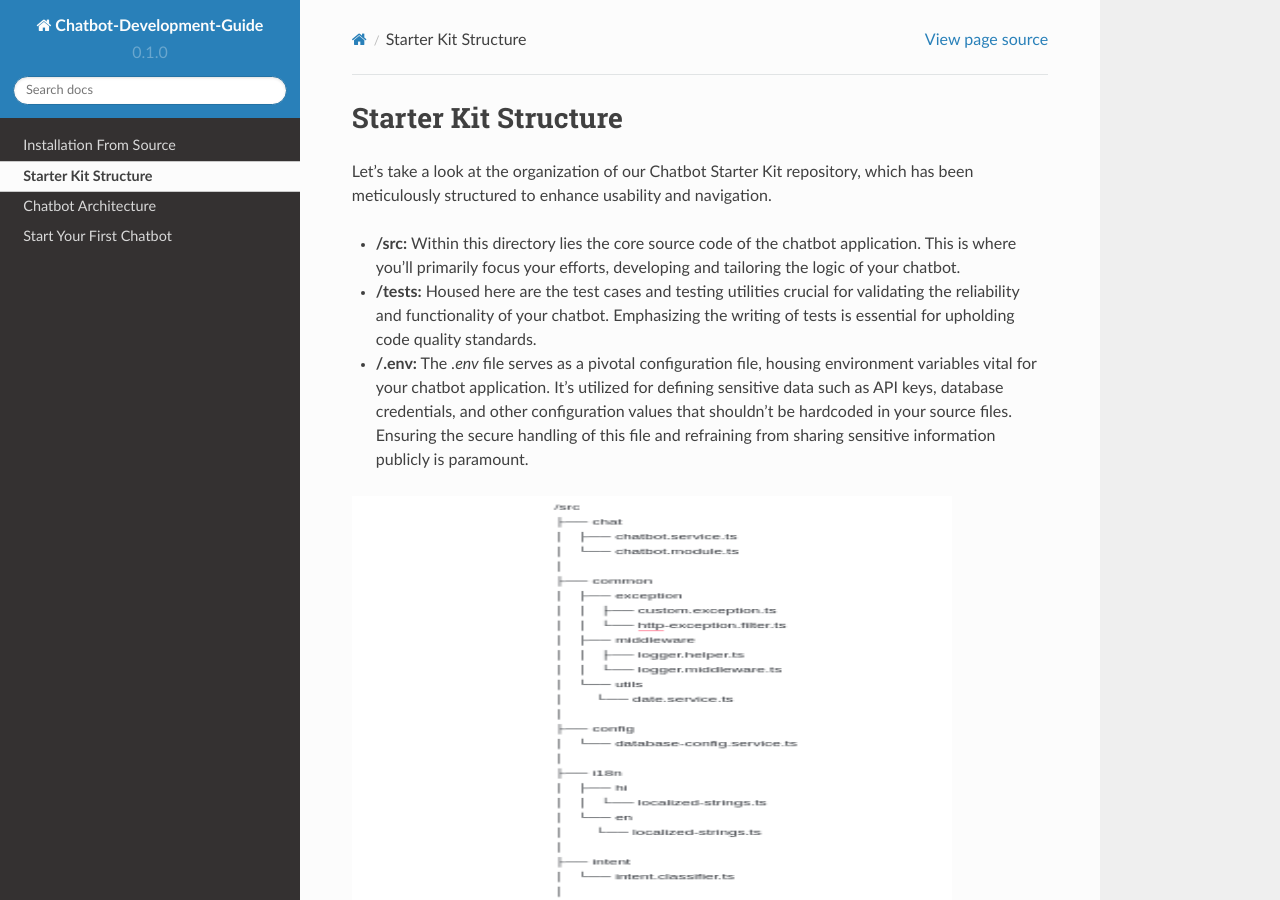
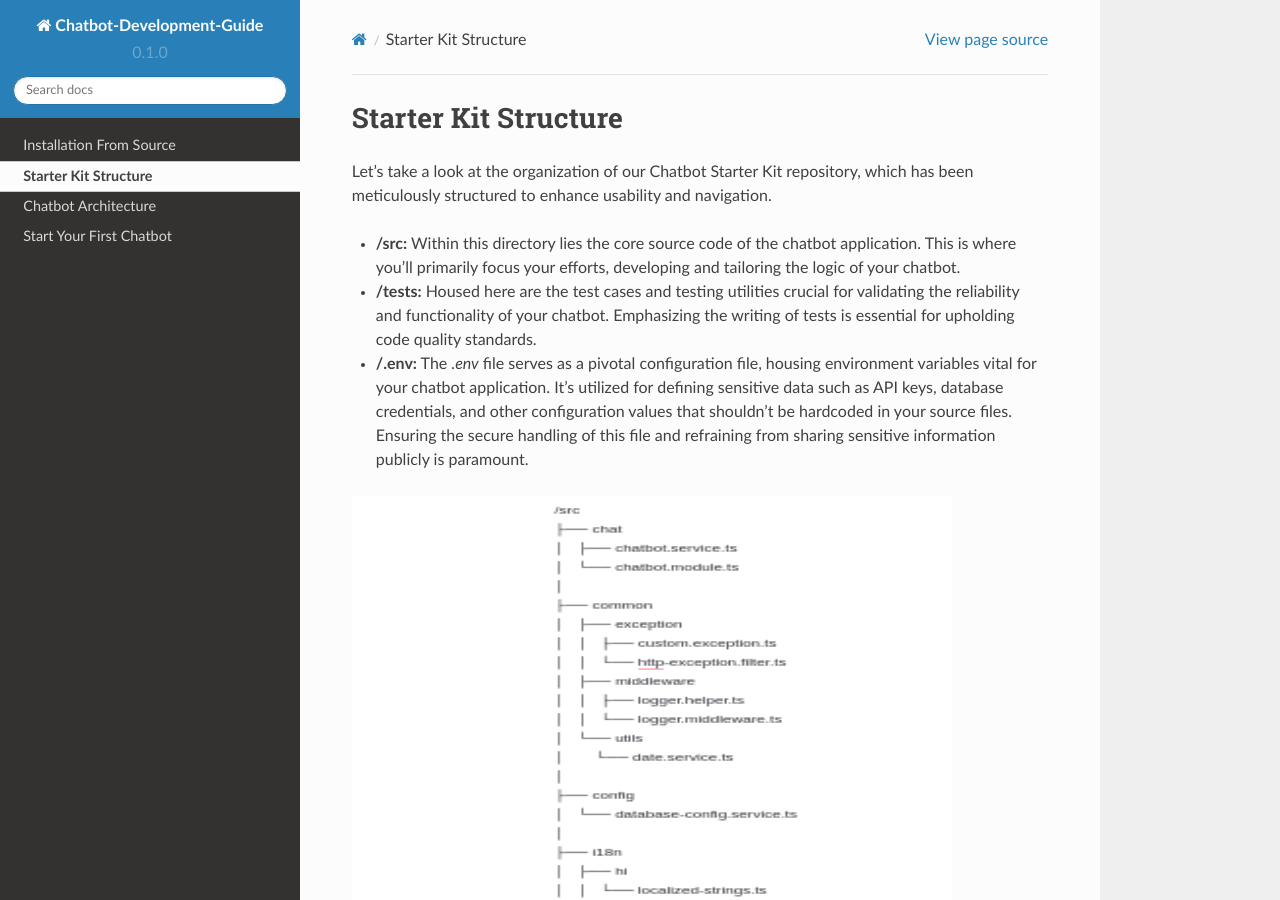
Before and after one commit to Priyanka-sharma181/Chatbot-Development-Guide, a Sphinx documentation site: the page built from docs/source/repo_structure.rst, in a window 1280 px wide and 900 px high. Built offline with Sphinx 7.4.7 and the Read the Docs theme 2.0.0, drawn with Linux system fonts in a browser that asks for light colours.

```diff
--- a/docs/source/repo_structure.rst
+++ b/docs/source/repo_structure.rst
@@ -13,5 +13,5 @@
 .. image:: structure.png
    :alt: project_structure image
    :width: 600
-   :height: 700
+   :height: 900
    :align: left
```
